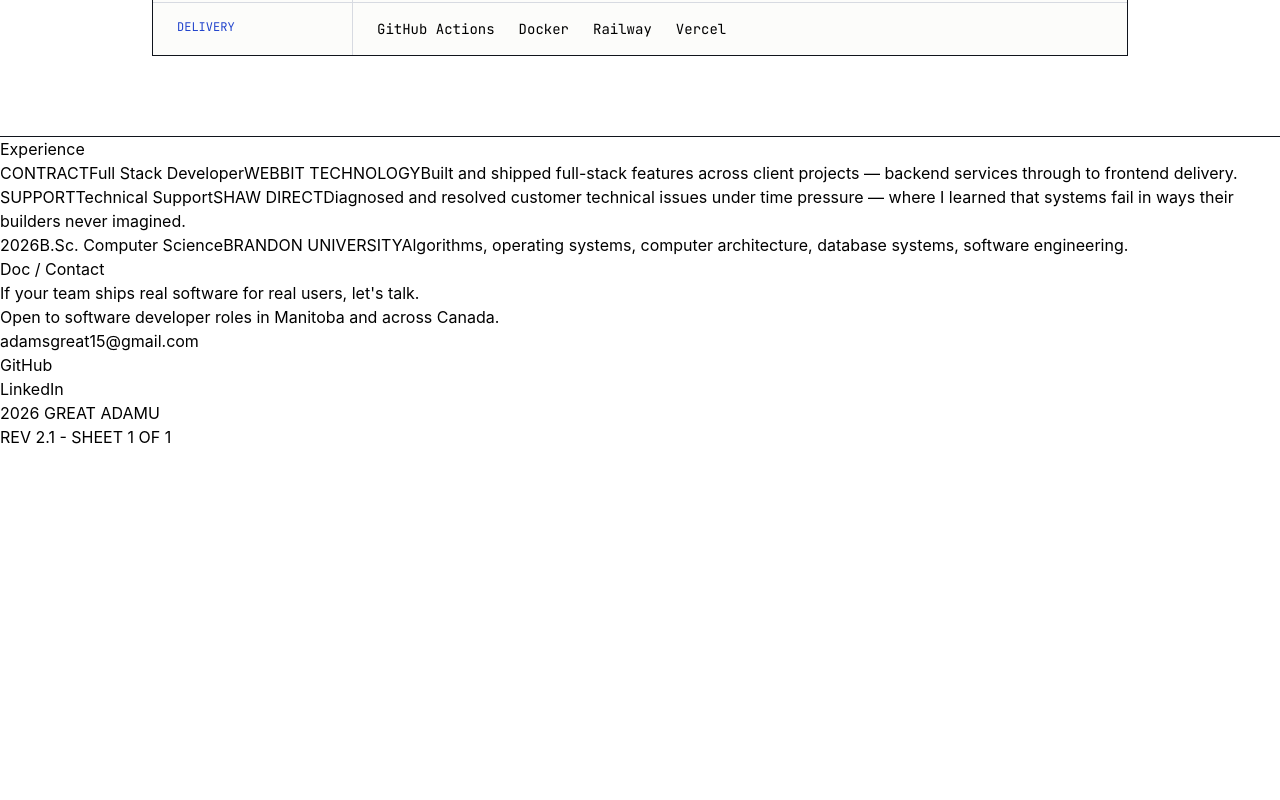
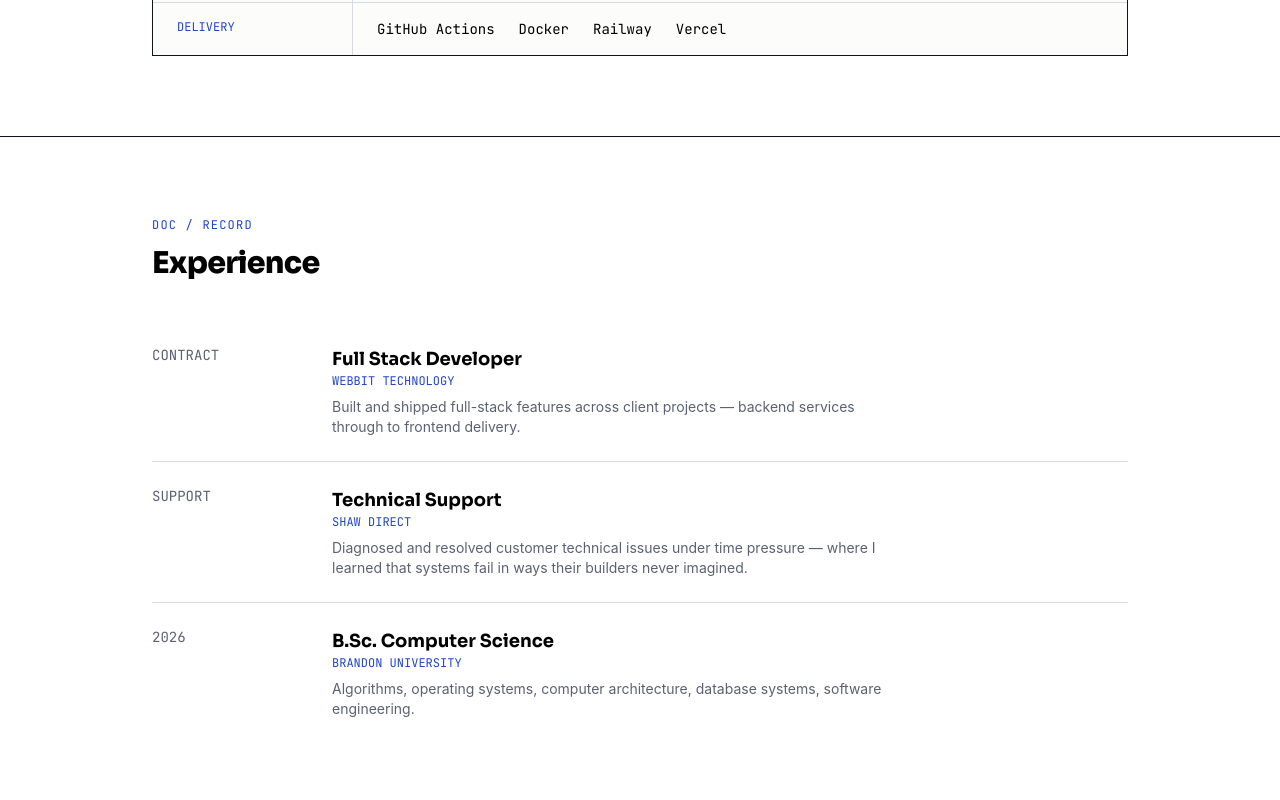
Before and after one commit to greatadams/personal-portfolio, a React (Vite) app: page / in a window 1280 px wide. Shown: the part 3300-4100 px from the top of the page. Before the commit the page ends 3749 px from the top, so only its background shows below. Built offline with nearby package versions, Linux system fonts and the light colour scheme.

Commit message:
style the experience section

```diff
--- a/src/components/Experience.tsx
+++ b/src/components/Experience.tsx
@@ -1,18 +1,40 @@
 import { experiences } from '../data/experience';
 export default function Experiences() {
   return (
-    <>
-      <h3>Experience</h3>
+    <section className=" border-b-[1.5px] border-ink py-20 " id="experience">
+      <div className="max-w-5xl mx-auto px-6 ">
+        <div className="mb-10">
+          <p className="font-mono text-xs text-cobalt uppercase tracking-widest mb-3">
+            Doc / Record
+          </p>
+          <h2 className="font-display font-extrabold text-3xl tracking-tight ">
+            Experience
+          </h2>
+        </div>
+
         {experiences.map((exp) => {
           return (
-          <div key={exp.experienceType}>
-            {exp.experienceType}
+            <div
+              key={exp.experienceType}
+              className="grid grid-cols-[180px_1fr] py-6 text-sm border-b border-line last:border-b-0"
+            >
+              <p className="font-mono text-ink-2">{exp.experienceType}</p>
+
+              <div className="">
+                <h4 className="font-display font-bold text-lg">
                   {exp.experienceTitle}
+                </h4>
+                <p className="font-mono text-xs text-cobalt">
                   {exp.experienceSubtitle}
+                </p>
+                <p className="text-ink-2 mt-2 max-w-[64ch]">
                   {exp.experienceParagraph}
+                </p>
+              </div>
             </div>
           );
         })}
-    </>
+      </div>
+    </section>
   );
 }
```
Lines whose indentation alone changed are shown as unchanged.
